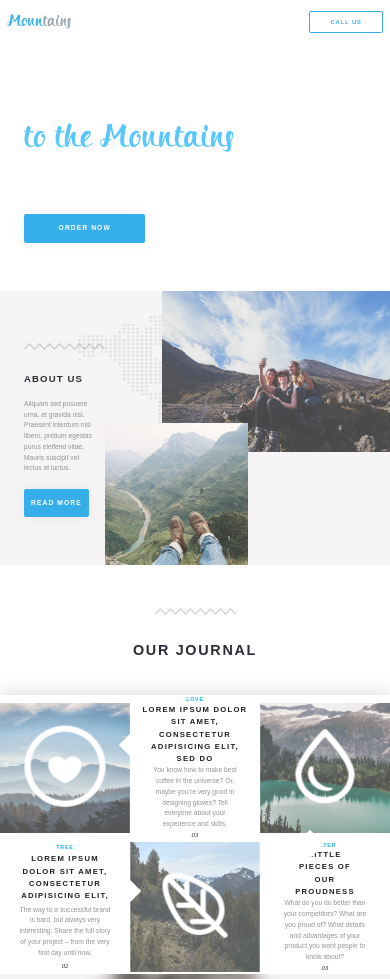
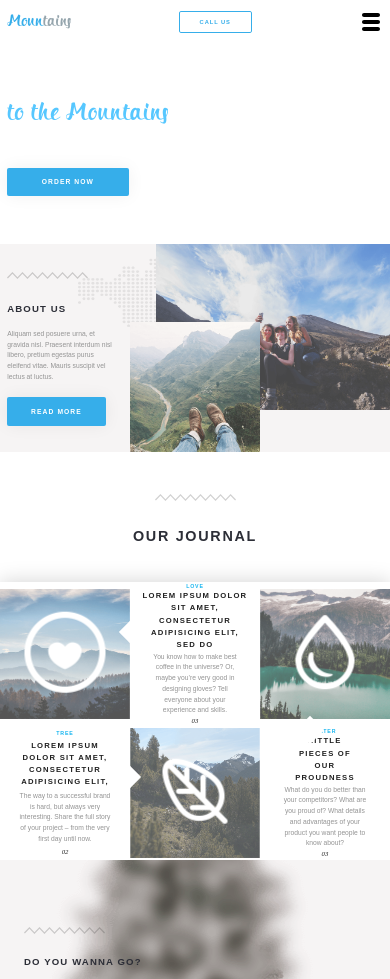
Before and after one commit to MultipleIllusionsi/Mountains, a website: page dist/index.html in a window 390 px wide. Shown: the top 979 px of the page. Drawn offline with Linux system fonts and the light colour scheme; a web font is replaced by a local one.

Commit message:
start working w/ mobile responsive (add hamburger menu, header is completed)

```diff
--- a/dist/css/style.css
+++ b/dist/css/style.css
@@ -411,7 +411,11 @@ h1 {
     padding-right: 1.5rem; }
   .header-nav {
     display: flex;
-    align-items: center; }
+    align-items: center;
+    transition: 0.4s; }
+    @media only screen and (max-width: 37.5em) {
+      .header-nav {
+        justify-content: space-between; } }
     .header-nav__logo {
       font-family: Bringin;
       font-weight: 400;
@@ -420,9 +424,10 @@ h1 {
       margin-right: 6.5rem; }
       .header-nav__logo span {
         color: #95a5ad; }
-      @media only screen and (max-width: 56.25em) {
+      @media only screen and (max-width: 37.5em) {
         .header-nav__logo {
-          order: 2; } }
+          margin: 0;
+          order: 1; } }
     .header-nav__links {
       display: flex;
       align-items: center; }
@@ -445,18 +450,36 @@ h1 {
           width: 0;
           height: 0;
           background-color: #36aeea; }
+          @media only screen and (max-width: 37.5em) {
+            .header-nav__links-item::after {
+              content: none; } }
         .header-nav__links-item:hover::after {
           width: 100%;
           height: 2px; }
-      @media only screen and (max-width: 56.25em) {
+        @media only screen and (max-width: 37.5em) {
+          .header-nav__links-item {
+            font-size: 4rem;
+            padding: 2rem 0; }
+            .header-nav__links-item:not(:last-child) {
+              margin-right: 0rem; } }
+      @media only screen and (max-width: 37.5em) {
         .header-nav__links {
-          order: 1;
-          display: none; } }
+          position: fixed;
+          background-color: #333;
+          right: -100%;
+          top: 0;
+          width: 100vw;
+          height: 100vh;
+          padding: 80px 0;
+          z-index: 10000;
+          flex-direction: column;
+          transition: 0.7s; } }
     .header-nav__btn {
       margin-left: auto; }
-      @media only screen and (max-width: 56.25em) {
+      @media only screen and (max-width: 37.5em) {
         .header-nav__btn {
-          order: 3; } }
+          margin: 0;
+          order: 1; } }
   .header-info {
     width: 45%;
     margin-top: 17.5rem;
@@ -468,6 +491,12 @@ h1 {
         margin-left: 3.5rem;
         padding-top: 10rem;
         padding-bottom: 10rem; } }
+    @media only screen and (max-width: 37.5em) {
+      .header-info {
+        width: 70%;
+        margin: 0;
+        padding-top: 10rem;
+        padding-bottom: 10rem; } }
   .header .heading-primary {
     font-family: open-sans, sans-serif;
     font-style: normal;
@@ -477,6 +506,9 @@ h1 {
     letter-spacing: 0.6rem;
     text-transform: uppercase;
     position: relative; }
+    @media only screen and (max-width: 37.5em) {
+      .header .heading-primary {
+        font-size: 4rem; } }
     .header .heading-primary span {
       font-size: 6.6rem;
       text-transform: none;
@@ -487,6 +519,9 @@ h1 {
       position: absolute;
       top: 40%;
       left: 0; }
+      @media only screen and (max-width: 37.5em) {
+        .header .heading-primary span {
+          font-size: 5rem; } }
   .header .text-tertiary {
     width: 75%;
     margin-top: 3rem;
@@ -498,6 +533,29 @@ h1 {
     font-size: 1.8rem; }
   .header .btn {
     margin-top: 2.5rem; }
+
+.show-menu-btn {
+  order: 4;
+  width: 5rem; }
+
+.hide-menu-btn {
+  width: 8rem; }
+
+.show-menu-btn,
+.hide-menu-btn {
+  display: none; }
+  @media only screen and (max-width: 37.5em) {
+    .show-menu-btn,
+    .hide-menu-btn {
+      display: block; } }
+
+#chk {
+  position: absolute;
+  visibility: hidden;
+  z-index: -1111; }
+  @media only screen and (max-width: 37.5em) {
+    #chk:checked ~ .header-nav__links {
+      right: 0; } }
 
 .about {
   padding-right: 1.5rem;
@@ -528,6 +586,13 @@ h1 {
       .about-info {
         padding-bottom: 10rem;
         padding-top: 10rem; } }
+    @media only screen and (max-width: 37.5em) {
+      .about-info {
+        margin: 0;
+        padding-left: 1.5em;
+        padding-bottom: 5rem;
+        padding-top: 5rem;
+        width: 100%; } }
     .about-info > * {
       width: 80%; }
       @media only screen and (max-width: 75em) {
@@ -564,6 +629,11 @@ h1 {
           width: 80%;
           position: initial;
           margin-left: 20%; } }
+      @media only screen and (max-width: 37.5em) {
+        .about-img--1 {
+          width: 90%;
+          position: initial;
+          margin-left: 10%; } }
     .about-img--2 {
       position: absolute;
       bottom: 25px;
--- a/dist/index.html
+++ b/dist/index.html
@@ -16,6 +16,16 @@
         <div class="header-wrapper">
           <nav class="header-nav">
             <div class="header-nav__logo">Moun<span>tains</span></div>
+
+            <input type="checkbox" id="chk" />
+            <label for="chk" class="show-menu-btn">
+              <img
+                src="./img/show-menu-btn.svg"
+                class="show-menu-btn"
+                alt="show-menu-btn"
+              />
+            </label>
+
             <ul class="header-nav__links">
               <li class="header-nav__links-item"><a href="#">Our story</a></li>
               <li class="header-nav__links-item"><a href="#">Services</a></li>
@@ -24,6 +34,13 @@
               <li class="header-nav__links-item"><a href="#">Contact</a></li>
               <li class="header-nav__links-item"><a href="#">Work</a></li>
               <li class="header-nav__links-item"><a href="#">Journal</a></li>
+              <label for="chk" class="header-nav__links-item">
+                <img
+                  src="./img/hide-menu-btn.svg"
+                  class="hide-menu-btn"
+                  alt="hide-menu-btn"
+                />
+              </label>
             </ul>
             <button class="header-nav__btn btn-outline">Call us</button>
           </nav>
--- a/dist/sass/layout/_about.scss
+++ b/dist/sass/layout/_about.scss
@@ -30,6 +30,14 @@
     @include response(tab-land) {
       padding-bottom: 10rem;
       padding-top: 10rem;
+    }
+
+    @include response(phone) {
+      margin: 0;
+      padding-left: 1.5em;
+      padding-bottom: 5rem;
+      padding-top: 5rem;
+      width: 100%;
     }
 
     & > * {
@@ -78,6 +86,12 @@
         position: initial;
         margin-left: 20%;
       }
+
+      @include response(phone) {
+        width: 90%;
+        position: initial;
+        margin-left: 10%;
+      }
     }
 
     &--2 {
--- a/dist/sass/layout/_header.scss
+++ b/dist/sass/layout/_header.scss
@@ -20,6 +20,11 @@
   &-nav {
     display: flex;
     align-items: center;
+    transition: 0.4s;
+
+    @include response(phone) {
+      justify-content: space-between;
+    }
 
     &__logo {
       @include Bringin;
@@ -31,8 +36,9 @@
         color: #95a5ad;
       }
 
-      @include response(tab-port) {
-        order: 2;
+      @include response(phone) {
+        margin: 0;
+        order: 1;
       }
     }
 
@@ -58,25 +64,46 @@
           width: 0;
           height: 0;
           background-color: #36aeea;
+
+          @include response(phone) {
+            content: none;
+          }
         }
 
         &:hover::after {
           width: 100%;
           height: 2px;
         }
+
+        @include response(phone) {
+          font-size: 4rem;
+          padding: 2rem 0;
+          &:not(:last-child) {
+            margin-right: 0rem;
+          }
+        }
       }
 
-      @include response(tab-port) {
-        order: 1;
-        display: none;
+      @include response(phone) {
+        position: fixed;
+        background-color: #333;
+        right: -100%;
+        top: 0;
+        width: 100vw;
+        height: 100vh;
+        padding: 80px 0;
+        z-index: 10000;
+        flex-direction: column;
+        transition: 0.7s;
       }
     }
 
     &__btn {
       margin-left: auto;
 
-      @include response(tab-port) {
-        order: 3;
+      @include response(phone) {
+        margin: 0;
+        order: 1;
       }
     }
   }
@@ -93,6 +120,13 @@
       padding-top: 10rem;
       padding-bottom: 10rem;
     }
+
+    @include response(phone) {
+      width: 70%;
+      margin: 0;
+      padding-top: 10rem;
+      padding-bottom: 10rem;
+    }
   }
 
   .heading-primary {
@@ -103,6 +137,10 @@
     text-transform: uppercase;
     position: relative;
 
+    @include response(phone) {
+      font-size: 4rem;
+    }
+
     & span {
       font-size: 6.6rem;
       text-transform: none;
@@ -112,6 +150,10 @@
       position: absolute;
       top: 40%;
       left: 0;
+
+      @include response(phone) {
+        font-size: 5rem;
+      }
     }
   }
 
@@ -128,3 +170,33 @@
     margin-top: 2.5rem;
   }
 }
+
+.show-menu-btn {
+  order: 4;
+  width: 5rem;
+}
+
+.hide-menu-btn {
+  width: 8rem;
+}
+
+.show-menu-btn,
+.hide-menu-btn {
+  display: none;
+
+  @include response(phone) {
+    display: block;
+  }
+}
+
+#chk {
+  position: absolute;
+  visibility: hidden;
+  z-index: -1111;
+
+  @include response(phone) {
+    &:checked ~ .header-nav__links {
+      right: 0;
+    }
+  }
+}
```
Also changed, not shown: dist/img/hide-menu-btn.svg (added), dist/img/show-menu-btn.svg (added), 1 other file.
